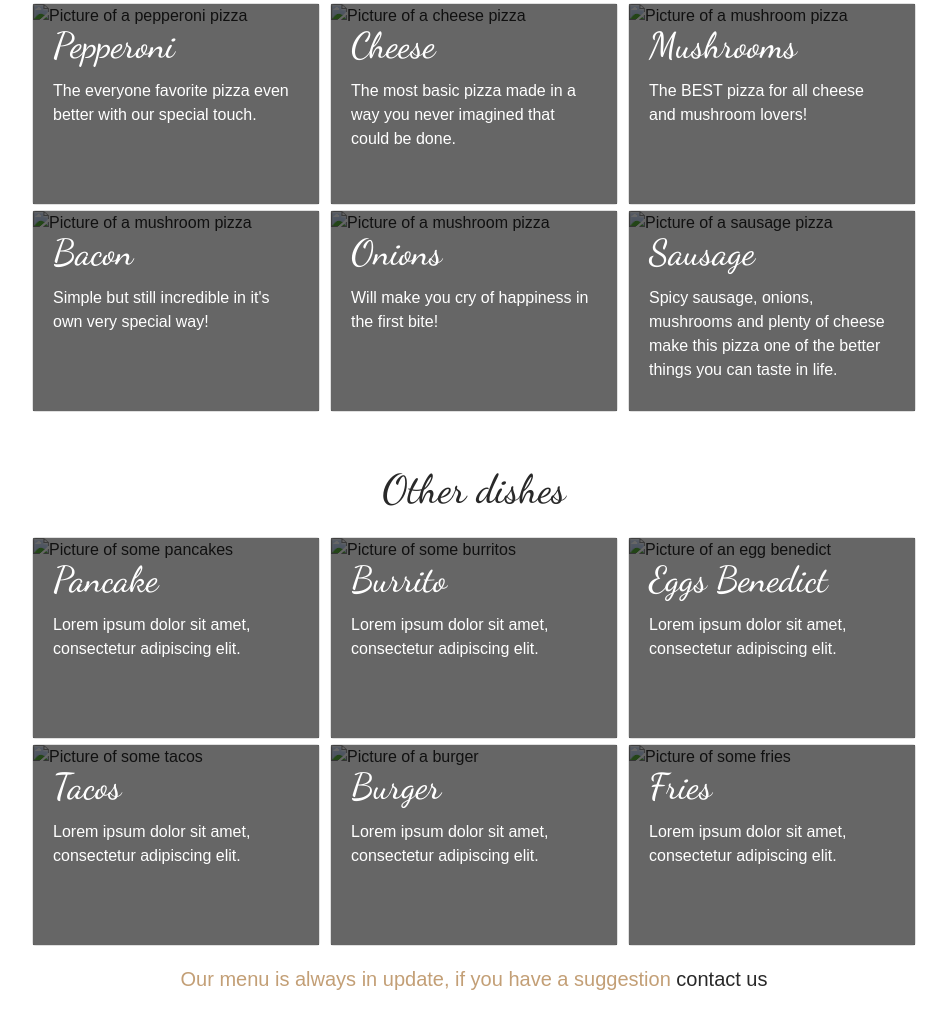
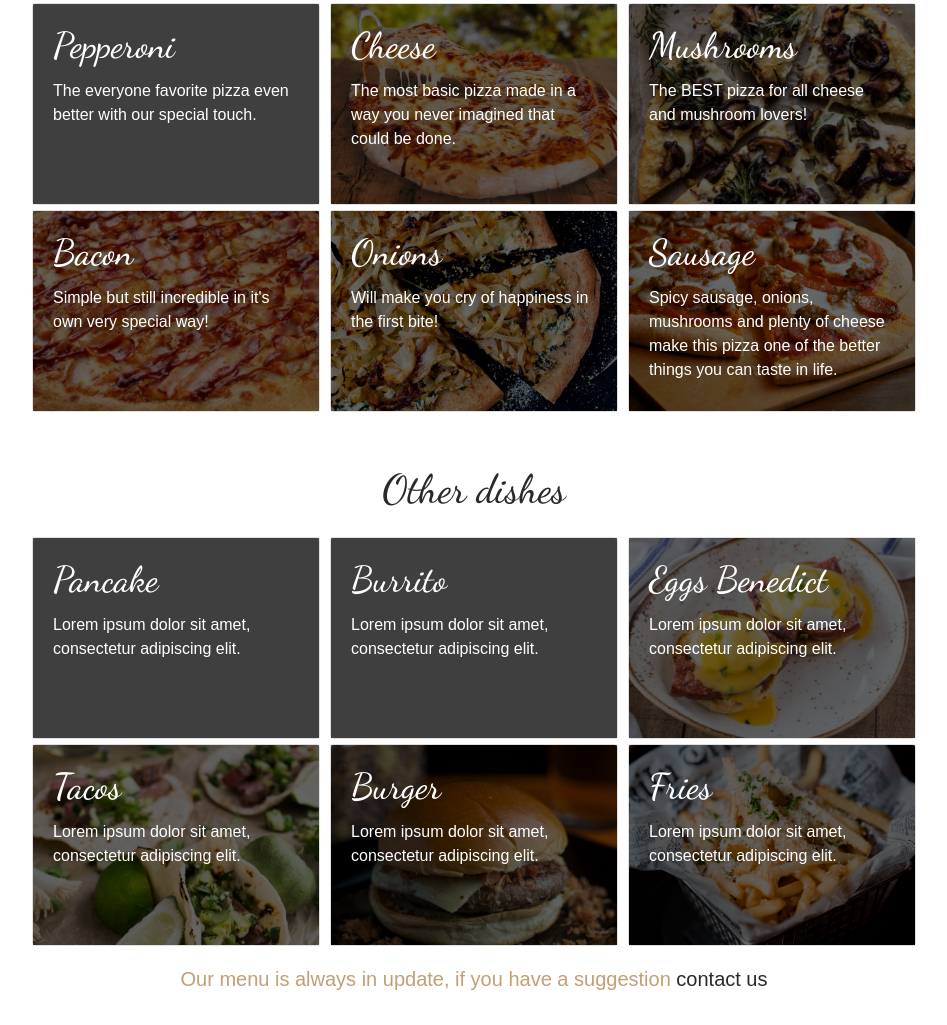
Before and after one commit to thiagolaet/pizzeria, a plain HTML site: page menu.html in a window 1280 px wide. Shown: the part 167-1192 px from the top of the page, without its empty margins (166-1113 px from the left). Drawn offline with nearby package versions, Linux system fonts and the light colour scheme; the site is published under a folder, as on GitHub Pages, so addresses that start at the root find nothing; a web font is replaced by a local one.

Commit message:
Fixing img paths

```diff
--- a/index.js
+++ b/index.js
@@ -1,3 +1,3 @@
 document.querySelector(".send-button").addEventListener("click", function () {
-        window.alert("This function was not implemented yet.");
+        window.alert("This function is not implemented yet.");
 })
--- a/menu.html
+++ b/menu.html
@@ -17,6 +17,7 @@
 </head>
 
 <body class="text-black">
+
   <nav class="navbar navbar-expand-lg navbar-dark bg-dark pl-5 pr-5 font-muli background-nav">
     <a class="navbar-brand logo font-playfar" href="index.html">Pizzeria</a>
     <button class="navbar-toggler" type="button" data-toggle="collapse" data-target="#navbarSupportedContent"
@@ -49,7 +50,7 @@
     <div class="row mt-3 justify-content-center">
 
       <div class="card" style="width: 18rem;">
-        <img src="/img/pepperoni.jpg" class="card-img-top" alt="Picture of a pepperoni pizza">
+        <img src="./img/pepperoni.jpg" class="card-img-top" alt="Picture of a pepperoni pizza">
         <div class="card-body">
           <h5 class="card-title font-dancing">Pepperoni</h5>
           <p class="card-text font-muli">The everyone favorite pizza even better with our special touch.</p>
@@ -57,7 +58,7 @@
       </div>
 
       <div class="card" style="width: 18rem;">
-        <img src="/img/cheese.jpg" class="card-img-top" alt="Picture of a cheese pizza">
+        <img src="./img/cheese.jpg" class="card-img-top" alt="Picture of a cheese pizza">
         <div class="card-body">
           <h5 class="card-title font-dancing">Cheese</h5>
           <p class="card-text font-muli">The most basic pizza made in a way you never imagined that could be done.</p>
@@ -65,7 +66,7 @@
       </div>
 
       <div class="card" style="width: 18rem;">
-        <img src="/img/mushroom.jpg" class="card-img-top" alt="Picture of a mushroom pizza">
+        <img src="./img/mushroom.jpg" class="card-img-top" alt="Picture of a mushroom pizza">
         <div class="card-body">
           <h5 class="card-title font-dancing">Mushrooms</h5>
           <p class="card-text font-muli">The BEST pizza for all cheese and mushroom lovers!</p>
@@ -73,7 +74,7 @@
       </div>
 
       <div class="card" style="width: 18rem;">
-        <img src="/img/bacon.jpg" class="card-img-top" alt="Picture of a mushroom pizza">
+        <img src="./img/bacon.jpg" class="card-img-top" alt="Picture of a mushroom pizza">
         <div class="card-body">
           <h5 class="card-title font-dancing">Bacon</h5>
           <p class="card-text font-muli">Simple but still incredible in it's own very special way!</p>
@@ -81,7 +82,7 @@
       </div>
 
       <div class="card" style="width: 18rem;">
-        <img src="/img/onions.jpg" class="card-img-top" alt="Picture of a mushroom pizza">
+        <img src="./img/onions.jpg" class="card-img-top" alt="Picture of a mushroom pizza">
         <div class="card-body">
           <h5 class="card-title font-dancing">Onions</h5>
           <p class="card-text font-muli">Will make you cry of happiness in the first bite!</p>
@@ -89,7 +90,7 @@
       </div>
 
       <div class="card" style="width: 18rem;">
-        <img src="/img/sausage.png" class="card-img-top" alt="Picture of a sausage pizza">
+        <img src="./img/sausage.png" class="card-img-top" alt="Picture of a sausage pizza">
         <div class="card-body">
           <h5 class="card-title font-dancing">Sausage</h5>
           <p class="card-text font-muli">Spicy sausage, onions, mushrooms and plenty of cheese make this pizza one of
@@ -104,7 +105,7 @@
     <div class="row mt-3 justify-content-center">
 
       <div class="card" style="width: 18rem;">
-        <img src="/img/pancake.jpg" class="card-img-top" alt="Picture of some pancakes">
+        <img src="./img/pancake.jpg" class="card-img-top" alt="Picture of some pancakes">
         <div class="card-body">
           <h5 class="card-title font-dancing">Pancake</h5>
           <p class="card-text font-muli">Lorem ipsum dolor sit amet, consectetur adipiscing elit.</p>
@@ -112,7 +113,7 @@
       </div>
 
       <div class="card" style="width: 18rem;">
-        <img src="/img/burrito.jpg" class="card-img-top" alt="Picture of some burritos">
+        <img src="./img/burrito.jpg" class="card-img-top" alt="Picture of some burritos">
         <div class="card-body">
           <h5 class="card-title font-dancing">Burrito</h5>
           <p class="card-text font-muli">Lorem ipsum dolor sit amet, consectetur adipiscing elit.</p>
@@ -120,7 +121,7 @@
       </div>
 
       <div class="card" style="width: 18rem;">
-        <img src="/img/eggs-benedict.jpg" class="card-img-top" alt="Picture of an egg benedict">
+        <img src="./img/eggs-benedict.jpg" class="card-img-top" alt="Picture of an egg benedict">
         <div class="card-body">
           <h5 class="card-title font-dancing">Eggs Benedict</h5>
           <p class="card-text font-muli">Lorem ipsum dolor sit amet, consectetur adipiscing elit.</p>
@@ -128,7 +129,7 @@
       </div>
 
       <div class="card" style="width: 18rem;">
-        <img src="/img/tacos.jpg" class="card-img-top" alt="Picture of some tacos">
+        <img src="./img/tacos.jpg" class="card-img-top" alt="Picture of some tacos">
         <div class="card-body">
           <h5 class="card-title font-dancing">Tacos</h5>
           <p class="card-text font-muli">Lorem ipsum dolor sit amet, consectetur adipiscing elit.</p>
@@ -136,7 +137,7 @@
       </div>
 
       <div class="card" style="width: 18rem;">
-        <img src="/img/burger.jpg" class="card-img-top" alt="Picture of a burger">
+        <img src="./img/burger.jpg" class="card-img-top" alt="Picture of a burger">
         <div class="card-body">
           <h5 class="card-title font-dancing">Burger</h5>
           <p class="card-text font-muli">Lorem ipsum dolor sit amet, consectetur adipiscing elit.</p>
@@ -144,7 +145,7 @@
       </div>
 
       <div class="card" style="width: 18rem;">
-        <img src="/img/fries.jpg" class="card-img-top" alt="Picture of some fries">
+        <img src="./img/fries.jpg" class="card-img-top" alt="Picture of some fries">
         <div class="card-body">
           <h5 class="card-title font-dancing">Fries</h5>
           <p class="card-text font-muli">Lorem ipsum dolor sit amet, consectetur adipiscing elit.</p>
@@ -153,8 +154,7 @@
 
     </div>
 
-    <h5 class="font-muli text-gold text-center mt-3">Our menu is always in update, if you have a suggestion <a
-        href="contact.html">contact us</a></h5>
+    <h5 class="font-muli text-gold text-center mt-3">Our menu is always in update, if you have a suggestion <a href="contact.html">contact us</a></h5>
 
   </main>
 
```
Also changed, not shown: index.html (+9 -9 lines).
